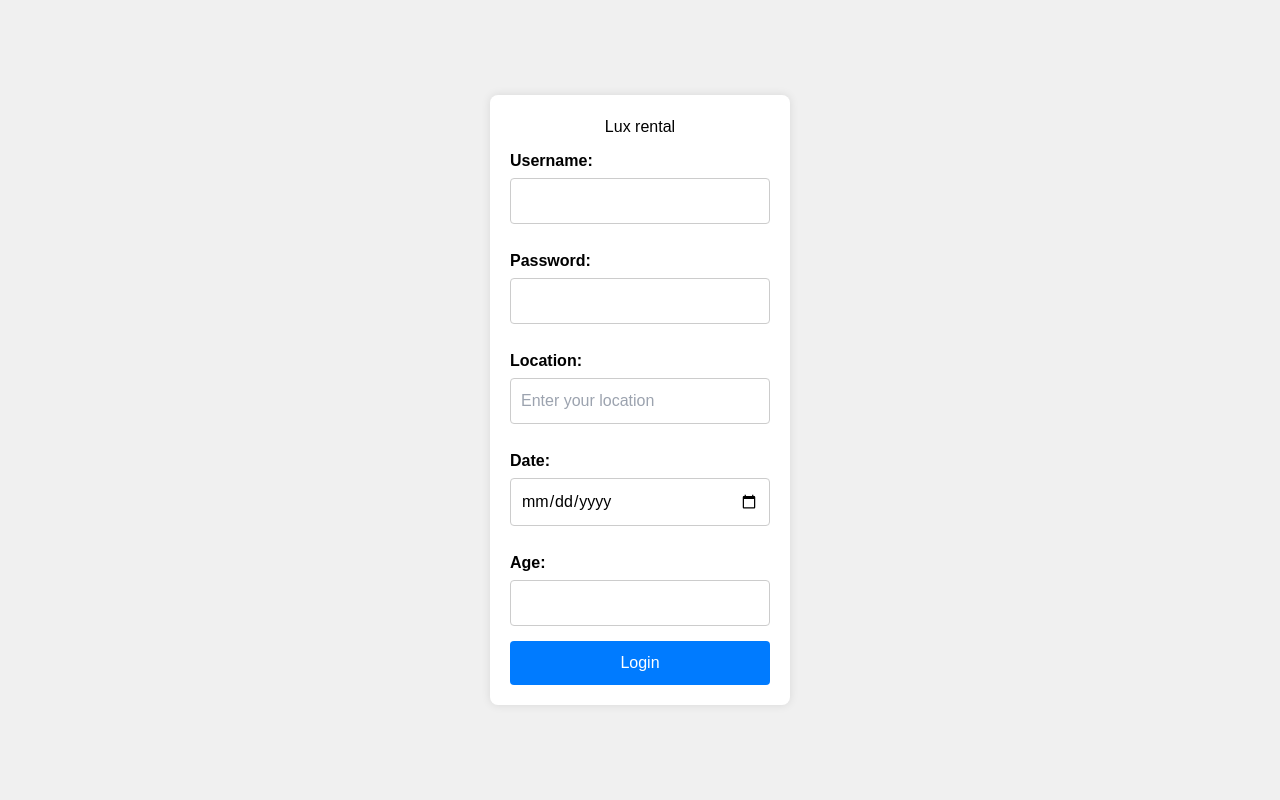
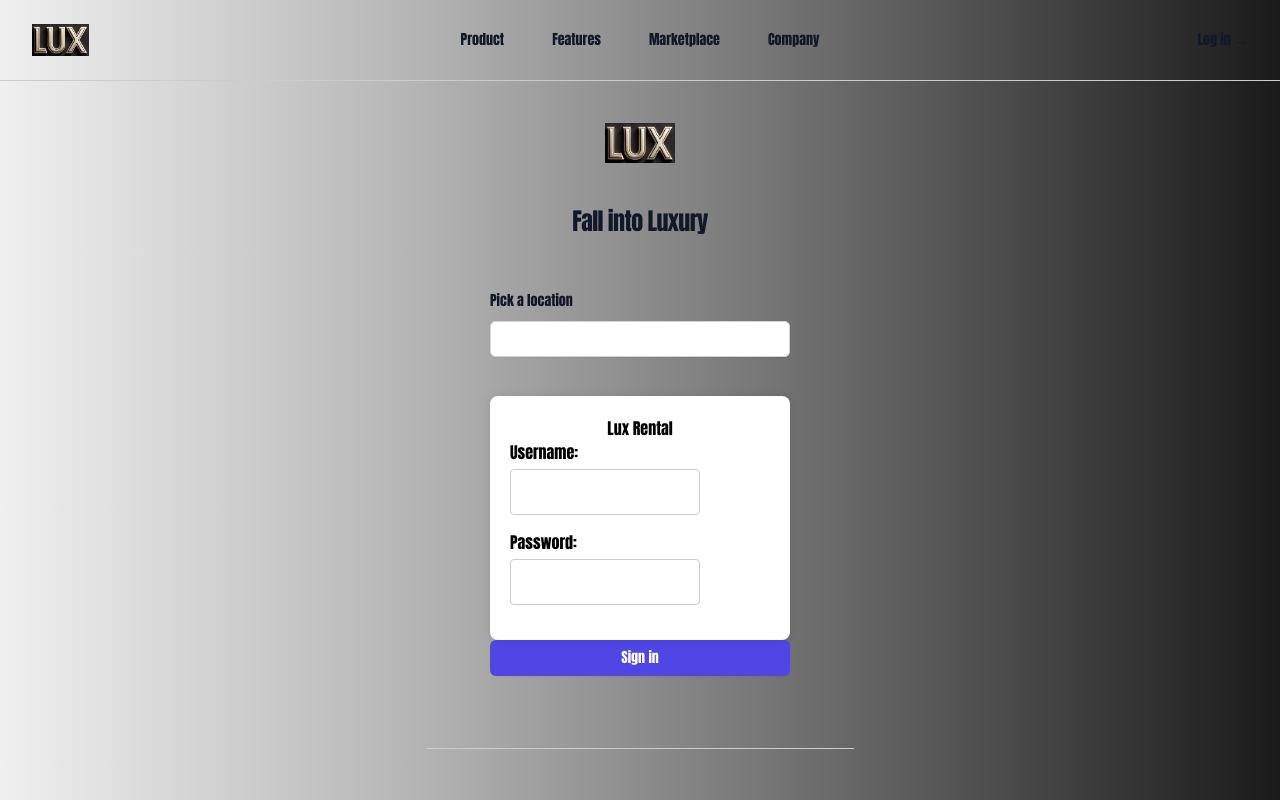
Before and after one commit to jeaq01/lux-Rental, a web app: file login.html in a window 1280 px wide. Run offline with its HTML, style and script files only (its server is not run), Linux system fonts and the light colour scheme.

Commit message:
added tailwind to the two html files

```diff
--- a/login.html
+++ b/login.html
@@ -5,12 +5,107 @@
     <meta name="viewport" content="width=device-width, initial-scale=1.0">
     <title>Login Page</title>
     <link href="https://cdn.jsdelivr.net/npm/tailwindcss@2.2.19/dist/tailwind.min.css" rel="stylesheet">
+    <link href="https://fonts.googleapis.com/css2?family=Lora:wght@400;700&display=swap" rel="stylesheet">
     <link rel="stylesheet" href= "public/css/styles.css">
 </head>
 
-<body>
+<header class="absolute inset-x-0 top-0 z-50">
+    <nav class="flex items-center justify-between p-6 lg:px-8" aria-label="Global">
+      <div class="flex lg:flex-1">
+        <a href="#" class="-m-1.5 p-1.5">
+          <span class="sr-only">Your Company</span>
+          <!-- <img class="h-8 w-auto" src="https://tailwindui.com/img/logos/mark.svg?color=indigo&shade=600" alt=""> -->
+          <img class="h-8 w-auto" src="public/luxlogo.jpg" alt="Lux Logo">
+        </a>
+      </div>
+      <div class="flex lg:hidden">
+        <button type="button" class="-m-2.5 inline-flex items-center justify-center rounded-md p-2.5 text-gray-700">
+          <span class="sr-only">Open main menu</span>
+          <svg class="h-6 w-6" fill="none" viewBox="0 0 24 24" stroke-width="1.5" stroke="currentColor" aria-hidden="true">
+            <path stroke-linecap="round" stroke-linejoin="round" d="M3.75 6.75h16.5M3.75 12h16.5m-16.5 5.25h16.5" />
+          </svg>
+        </button>
+      </div>
+      <div class="hidden lg:flex lg:gap-x-12">
+        <a href="#" class="text-sm font-semibold leading-6 text-gray-900">Product</a>
+        <a href="#" class="text-sm font-semibold leading-6 text-gray-900">Features</a>
+        <a href="#" class="text-sm font-semibold leading-6 text-gray-900">Marketplace</a>
+        <a href="#" class="text-sm font-semibold leading-6 text-gray-900">Company</a>
+      </div>
+      <div class="hidden lg:flex lg:flex-1 lg:justify-end">
+        <a href="#" class="text-sm font-semibold leading-6 text-gray-900">Log in <span aria-hidden="true">&rarr;</span></a>
+      </div>
+    </nav>
+    <!-- Mobile menu, show/hide based on menu open state. -->
+    <div class="lg:hidden" role="dialog" aria-modal="true">
+      <!-- Background backdrop, show/hide based on slide-over state. -->
+      <div class="fixed inset-0 z-50"></div>
+      <div class="fixed inset-y-0 right-0 z-50 w-full overflow-y-auto bg-white px-6 py-6 sm:max-w-sm sm:ring-1 sm:ring-gray-900/10">
+        <div class="flex items-center justify-between">
+          <a href="#" class="-m-1.5 p-1.5">
+            <span class="sr-only">Your Company</span>
+            <img class="h-8 w-auto" src="https://tailwindui.com/img/logos/mark.svg?color=indigo&shade=600" alt="">
+            <img class="h-8 w-auto" src="public/luxlogo.jpg" alt="Lux Logo">
+          </a>
+          <button type="button" class="-m-2.5 rounded-md p-2.5 text-gray-700">
+            <span class="sr-only">Close menu</span>
+            <svg class="h-6 w-6" fill="none" viewBox="0 0 24 24" stroke-width="1.5" stroke="currentColor" aria-hidden="true">
+              <path stroke-linecap="round" stroke-linejoin="round" d="M6 18L18 6M6 6l12 12" />
+            </svg>
+          </button>
+        </div>
+        <div class="mt-6 flow-root">
+          <div class="-my-6 divide-y divide-gray-500/10">
+            <div class="space-y-2 py-6">
+              <a href="#" class="-mx-3 block rounded-lg px-3 py-2 text-base font-semibold leading-7 text-gray-900 hover:bg-gray-50">Product</a>
+              <a href="#" class="-mx-3 block rounded-lg px-3 py-2 text-base font-semibold leading-7 text-gray-900 hover:bg-gray-50">Features</a>
+              <a href="#" class="-mx-3 block rounded-lg px-3 py-2 text-base font-semibold leading-7 text-gray-900 hover:bg-gray-50">Marketplace</a>
+              <a href="#" class="-mx-3 block rounded-lg px-3 py-2 text-base font-semibold leading-7 text-gray-900 hover:bg-gray-50">Company</a>
+            </div>
+            <div class="py-6">
+              <a href="#" class="-mx-3 block rounded-lg px-3 py-2.5 text-base font-semibold leading-7 text-gray-900 hover:bg-gray-50">Log in</a>
+            </div>
+          </div>
+        </div>
+      </div>
+    </div>
+  </header>
+<body class="bg-gray-100">
+    <header class="bg-primary">
+        <nav class="container mx-auto flex items-center justify-between p-6 lg:px-8">
+            <!-- Logo Section -->
+            <!-- <div class="flex items-center lg:flex-1">
+                <a href="#" class="-m-1.5 p-1.5">
+                    <span class="sr-only">Your Company</span>
+                    <img class="h-8 w-auto" src="https://tailwindui.com/img/logos/mark.svg?color=indigo&shade=600" alt="Company Logo">
+                </a>
+            </div> -->
+            <!-- Mobile Menu Button (Hidden on larger screens) -->
+            <div class="lg:hidden flex items-center">
+                <button type="button" class="-m-2.5 inline-flex items-center justify-center rounded-md p-2.5 text-gray-700">
+                    <span class="sr-only">Open main menu</span>
+                    <svg class="h-6 w-6" fill="none" viewBox="0 0 24 24" stroke-width="1.5" stroke="currentColor" aria-hidden="true">
+                        <path stroke-linecap="round" stroke-linejoin="round" d="M3.75 6.75h16.5M3.75 12h16.5m-16.5 5.25h16.5" />
+                    </svg>
+                </button>
+            </div>
+            <div class="flex min-h-full flex-col justify-center px-6 py-12 lg:px-8">
+                <div class="sm:mx-auto sm:w-full sm:max-w-sm">
+                    <!-- <img class="mx-auto h-10 w-auto" src="https://tailwindui.com/img/logos/mark.svg?color=indigo&shade=600" alt="Your Company"> -->
+                    <img class="mx-auto h-10 w-auto" src="public/luxlogo.jpg" alt="Lux Logo">
+                    <h2 class="mt-10 text-center text-2xl font-bold leading-9 tracking-tight text-gray-900">Fall into Luxury</h2>
+                </div>
+
+                <div class="mt-10 sm:mx-auto sm:w-full sm:max-w-sm">
+                    <form class="space-y-6" action="#" method="POST">
+                        <div>
+                            <label for="location" class="block text-sm font-medium leading-6 text-gray-900">Pick a location</label>
+                            <div class="mt-2">
+                                <input id="location" name="location" type="text" required class="block w-full rounded-md border-0 py-1.5 text-gray-900 shadow-sm ring-1 ring-inset ring-gray-300 placeholder:text-gray-400 focus:ring-2 focus:ring-inset focus:ring-indigo-600 sm:text-sm sm:leading-6">
+                            </div>
+                        </div>
     <div class="login-container">
-        <h2>Lux rental</h2>
+        <h2>Lux Rental</h2>
         <form action="#" method="post">
             <label for="username">Username:</label>
             <input type="text" id="username" name="username" required>
@@ -18,18 +113,43 @@
             <label for="password">Password:</label>
             <input type="password" id="password" name="password" required>
 
-            <label for="location">Location:</label>
-            <input type="text" id="location" name="location" placeholder="Enter your location" required>
+            <!-- <div>
+                <div class="flex items-center justify-between">
+                    <label for="password" class="block text-sm font-medium leading-6 text-gray-900">Password</label> -->
+                    <!-- <div class="text-sm">
+                        <a href="#" class="font-semibold text-indigo-600 hover:text-indigo-500">Forgot password?</a>
+                    </div> -->
+                <!-- </div>
+                <div class="mt-2">
+                    <input id="password" name="password" type="password" required class="block w-full rounded-md border-0 py-1.5 text-gray-900 shadow-sm ring-1 ring-inset ring-gray-300 placeholder:text-gray-400 focus:ring-2 focus:ring-inset focus:ring-indigo-600 sm:text-sm sm:leading-6">
+                </div> -->
+            <!-- </div> -->
 
-            <label for="date">Date:</label>
+            <!-- <label for="location">Location:</label>
+            <input type="text" id="location" name="location" placeholder="Enter your location" required> -->
+
+            <!-- <label for="date">Date:</label>
             <input type="date" id="date" name="date" required>
+            <div>
+                <label for="start-date" class="block text-sm font-medium leading-6 text-gray-900">Search for Available Cars</label>
+                <div class="mt-2">
+                    <input id="start-date" name="start-date" type="date" required class="block w-full rounded-md border-0 py-1.5 text-gray-900 shadow-sm ring-1 ring-inset ring-gray-300 placeholder:text-gray-400 focus:ring-2 focus:ring-inset focus:ring-indigo-600 sm:text-sm sm:leading-6">
+                </div>
+            </div> -->
 
-            <label for="age">Age:</label>
-            <input type="number" id="age" name="age" min="0" required>
+            <!-- <label for="age">Age:</label>
+            <input type="number" id="age" name="age" min="0" required> -->
 
-            <button type="button">Login</button>
+            <!-- <button type="button">Login</button> -->
         </form>
     </div>
+    <div>
+        <button type="submit" class="flex w-full justify-center rounded-md bg-indigo-600 px-3 py-1.5 text-sm font-semibold leading-6 text-white shadow-sm hover:bg-indigo-500 focus-visible:outline focus-visible:outline-2 focus-visible:outline-offset-2 focus-visible:outline-indigo-600">Sign in</button>
+    </div>
+</form>
+</div>
+</div>
+
 </body>
 <script  src="public/javascript.js"></script>
 </html>
--- a/public/css/styles.css
+++ b/public/css/styles.css
@@ -1,4 +1,5 @@
-header, .project:not(:last-child) {
+header,
+.project:not(:last-child) {
   border-bottom: 1px solid #ccc;
 }
 
@@ -18,8 +19,8 @@ header, .project:not(:last-child) {
 }
 
 body {
-  font-family: Arial, sans-serif;
-  background-color: #f0f0f0;
+  font-family: Impact, Haettenschweiler, 'Arial Narrow Bold', sans-serif, sans-serif;
+  background: linear-gradient(to right, #f0f0f0, #b3b3b3, #666666, #1a1a1a);
   display: flex;
   justify-content: center;
   align-items: center;
```
Also changed, not shown: public/luxlogo.jpg (added).
